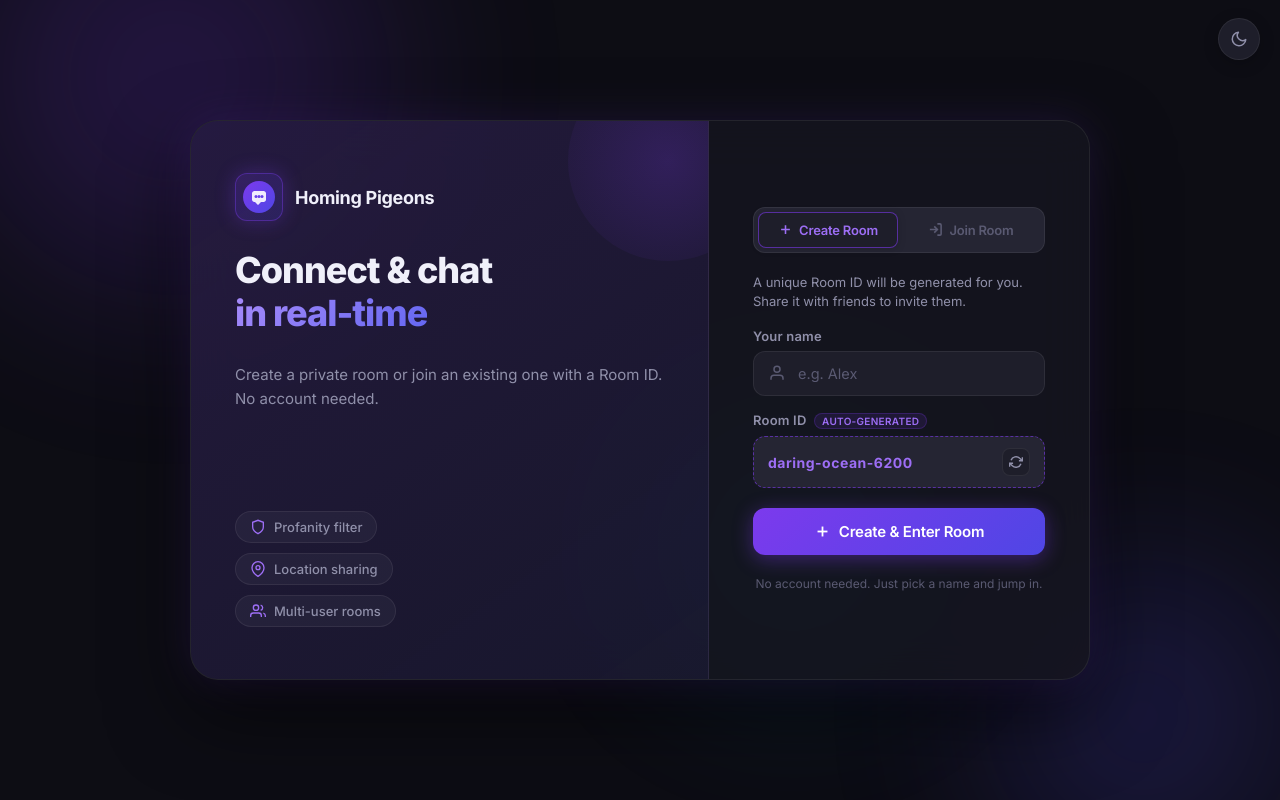
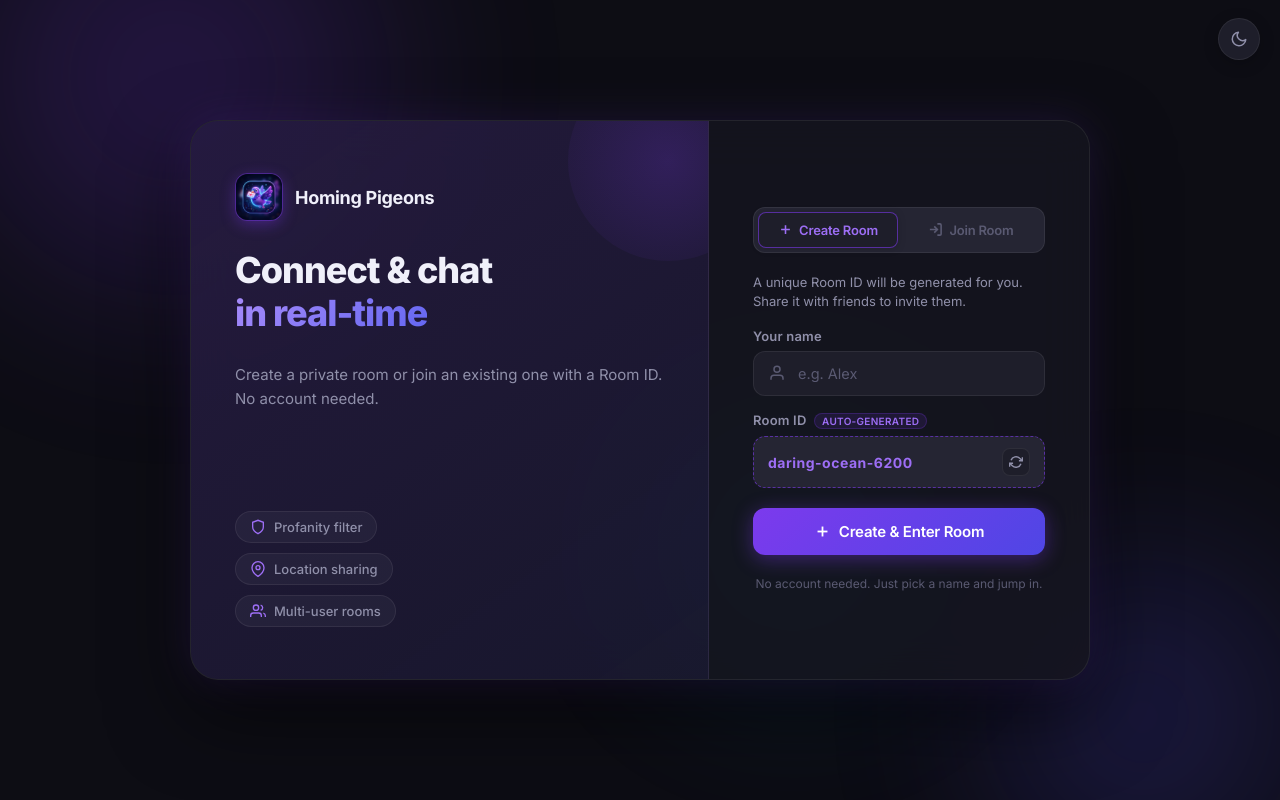
Before and after one commit to karmakaranupam11/Homing-pigeons, a website: page public/index.html in a window 1280 px wide. Drawn offline with Linux system fonts and the light colour scheme.

Commit message:
Minor Ui tweaks

```diff
--- a/public/index.html
+++ b/public/index.html
@@ -42,20 +42,8 @@
     <!-- Left panel: branding -->
     <div class="brand-panel">
       <div class="brand-logo">
-        <div class="logo-icon">
-          <svg width="40" height="40" viewBox="0 0 40 40" fill="none" xmlns="http://www.w3.org/2000/svg">
-            <path d="M20 4C11.163 4 4 11.163 4 20C4 28.837 11.163 36 20 36C28.837 36 36 28.837 36 20C36 11.163 28.837 4 20 4Z" fill="url(#grad1)"/>
-            <path d="M13 16.5C13 15.12 14.12 14 15.5 14H24.5C25.88 14 27 15.12 27 16.5V22.5C27 23.88 25.88 25 24.5 25H22L19 28L16 25H15.5C14.12 25 13 23.88 13 22.5V16.5Z" fill="white" fill-opacity="0.9"/>
-            <circle cx="17" cy="19.5" r="1.5" fill="url(#grad1)"/>
-            <circle cx="20" cy="19.5" r="1.5" fill="url(#grad1)"/>
-            <circle cx="23" cy="19.5" r="1.5" fill="url(#grad1)"/>
-            <defs>
-              <linearGradient id="grad1" x1="4" y1="4" x2="36" y2="36" gradientUnits="userSpaceOnUse">
-                <stop stop-color="#7c3aed"/>
-                <stop offset="1" stop-color="#4f46e5"/>
-              </linearGradient>
-            </defs>
-          </svg>
+        <div class="logo-icon" style="background: transparent; box-shadow: none;">
+          <img src="/img/pigeon-logo.png" alt="Homing Pigeons Logo" style="width: 100%; height: 100%; object-fit: contain; border-radius: 12px; box-shadow: 0 4px 15px rgba(124, 58, 237, 0.4);" />
         </div>
         <span class="brand-name">Homing Pigeons</span>
       </div>
```
Also changed, not shown: public/chat.html (+2 -11 lines), README.md, public/img/pigeon-logo.png (added).
